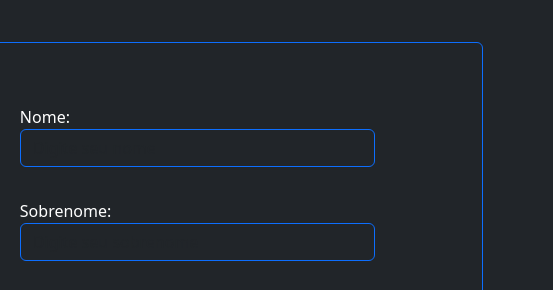
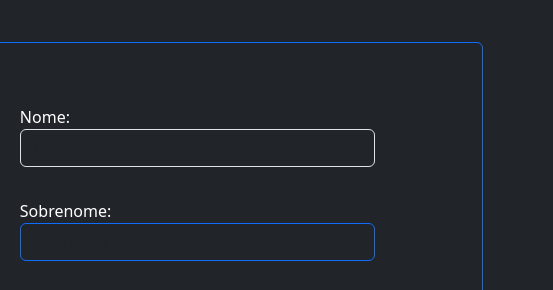
Before and after one commit to joaol777/projeto-dionizio-site-jogos, a plain HTML site: page index.html in a window 1280 px wide. Shown: the part 62-352 px from the top of the page, 727-1280 px from the left. Drawn offline with nearby package versions, Linux system fonts and the light colour scheme.

Commit message:
index.html

```diff
--- a/index.html
+++ b/index.html
@@ -184,7 +184,7 @@
       <div class="col-12 col-md-4   rounded  opacidade">
         <div class="py-3">
           <label for="nome" >Nome:</label>
-          <input type="text" class="form-control border-primary bg-dark text-white" placeholder="Digite seu nome" id="nome" />
+          <input type="text" class="form-control  bg-dark text-white" placeholder="Digite seu nome" id="nome" />
         </div>
         <div class="py-3">
           <label for="sobrenome">Sobrenome:</label>
```
